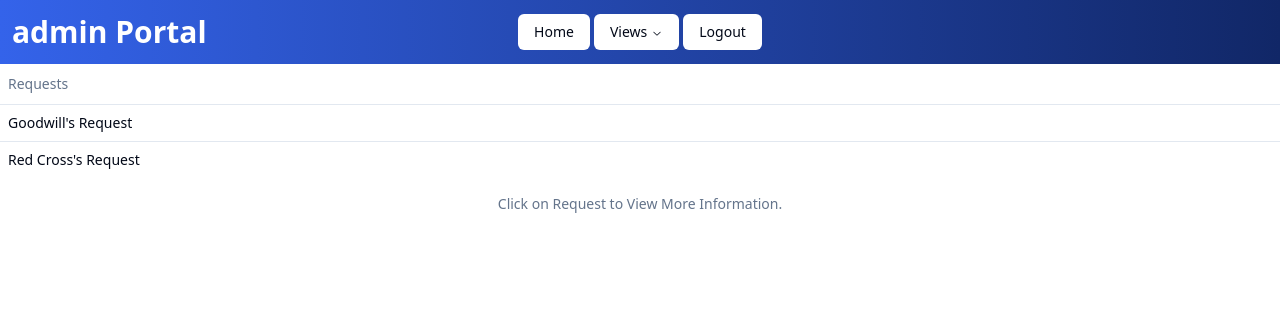
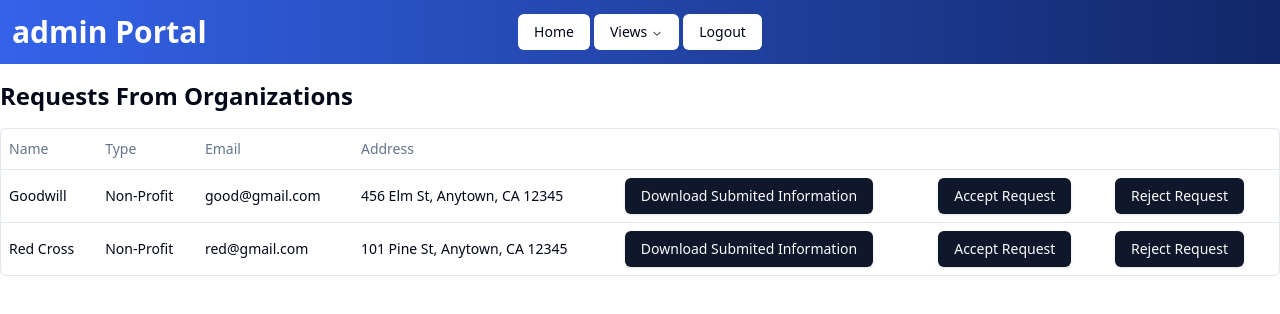
Before and after one commit to DottierDark/TempleSE, a React (Vite) app: page /admin/OrganizationsRequests in a window 1280 px wide. Shown: the top 314 px of the page. Built offline with nearby package versions, Linux system fonts and the light colour scheme.

Commit message:
admin view update

```diff
--- a/src/Pages/Admin/Views/OrganizationRequests.tsx
+++ b/src/Pages/Admin/Views/OrganizationRequests.tsx
@@ -1,75 +1,193 @@
-import { Table ,
+import * as React from "react"
+
+import {
+  CaretSortIcon,
+  ChevronDownIcon,
+  DotsHorizontalIcon,
+} from "@radix-ui/react-icons"
+
+import {
+  ColumnDef,
+  ColumnFiltersState,
+  SortingState,
+  VisibilityState,
+  flexRender,
+  getCoreRowModel,
+  getFilteredRowModel,
+  getPaginationRowModel,
+  getSortedRowModel,
+  useReactTable,
+} from "@tanstack/react-table"
+
+import { Button } from "../../../Components/shadcn/ui/button"
+
+import {
+  DropdownMenu,
+  DropdownMenuCheckboxItem,
+  DropdownMenuContent,
+  DropdownMenuItem,
+  DropdownMenuLabel,
+  DropdownMenuSeparator,
+  DropdownMenuTrigger,
+} from "../../../Components/shadcn/ui/dropdown-menu"
+
+import { Input } from "../../../Components/shadcn/ui/input"
+
+import {
+  Table,
   TableBody,
-    TableCaption,
   TableCell,
-    TableFooter,
   TableHead,
   TableHeader,
-    TableRow }
-    from "../../../Components/shadcn/ui/table";
+  TableRow,
+} from "../../../Components/shadcn/ui/table"
 
-import { useNavigate } from "react-router-dom";
+export type Organization = {
+  name: string;
+  type: string;
+  address:string;
+  email: string;
+};
 
+const data: Organization[] = [
+  {
+    name: "Goodwill",
+    type: "Non-profit",
+    address: "456 Elm St, Anytown, CA 12345",
+    email: "GOOd@gmail.com",
+  },
+  {
+    name: "Red Cross",
+    type: "Non-profit",
+    address: "101 Pine St, Anytown, CA 12345",
+    email: "red@gmail.com",
+  },
 
+];
 
+export const columns: ColumnDef<Organization>[] = [
+  {
+    accessorKey: "name",
+    header: "Name",
+    cell: ({ row }) => (
+      <div className="capitalize">{row.getValue("name")}</div>
+    ),
+  },
+  {
+    accessorKey: "type",
+    header: "Type",
+    cell: ({ row }) => (
+      <div className="capitalize">{row.getValue("type")}</div>
+    ),
+  },
+  {
+    accessorKey: "email",
+    header: "Email",
+    cell: ({ row }) => <div className="lowercase">{row.getValue("email")}</div>,
+  },
+  {
+    accessorKey: "address",
+    header: "Address",
+    cell: ({ row }) => <div>{row.getValue("address")}</div>,
+  },
+  {
+    accessorKey: "actions",
+    header: "",
+    cell: ({ row }) => <div>{<Button>Download Submited Information</Button>}</div>
+  },
+  {
+    accessorKey: "actions",
+    header: "",
+    cell: ({ row }) => <div>{<Button>Accept Request</Button>}</div>
+  },
+  {
+    accessorKey: "actions",
+    header: "",
+    cell: ({ row }) => <div>{<Button>Reject Request</Button>}</div>
+  },
+
+];
 
 export default function OrganizationRequests() {
-
-const navigate = useNavigate();
-
-const handleClick = (category: string) => {
-   navigate(`/admin/${category}`);
-};
-
-const lists = [
-   {
-     View: "Goodwill's Request",
+  const [sorting, setSorting] = React.useState<SortingState>([]);
+  const [columnFilters, setColumnFilters] = React.useState<ColumnFiltersState>(
+    []
+  );
+  const [columnVisibility, setColumnVisibility] =
+    React.useState<VisibilityState>({});
+  const table = useReactTable({
+    data,
+    columns,
+    onSortingChange: setSorting,
+    onColumnFiltersChange: setColumnFilters,
+    getCoreRowModel: getCoreRowModel(),
+    getPaginationRowModel: getPaginationRowModel(),
+    getSortedRowModel: getSortedRowModel(),
+    getFilteredRowModel: getFilteredRowModel(),
+    onColumnVisibilityChange: setColumnVisibility,
+    state: {
+      sorting,
+      columnFilters,
+      columnVisibility,
     },
-   {
-     View: "Red Cross's Request",
-   },
-
- ]
+  });
 
 
   return (
+    <div className="w-full">
+      <div className="flex items-center py-4">
+          <h1 className="text-2xl font-bold">Requests From Organizations</h1>
+      </div>
+
+      <div className="rounded-md border">
         <Table>
-
-       <TableCaption>Click on Request to View More Information.</TableCaption>
-
           <TableHeader>
-
+            {table.getHeaderGroups().map((headerGroup) => (
+              <TableRow key={headerGroup.id}>
+                {headerGroup.headers.map((header) => {
+                  return (
+                    <TableHead key={header.id}>
+                      {header.isPlaceholder
+                        ? null
+                        : flexRender(
+                            header.column.columnDef.header,
+                            header.getContext()
+                          )}
+                    </TableHead>
+                  );
+                })}
+              </TableRow>
+            ))}
+          </TableHeader>
+          <TableBody>
+            {table.getRowModel().rows?.length ? (
+              table.getRowModel().rows.map((row) => (
+                <TableRow
+                  key={row.id}
+                  data-state={row.getIsSelected() && "selected"}
+                >
+                  {row.getVisibleCells().map((cell) => (
+                    <TableCell key={cell.id}>
+                      {flexRender(
+                        cell.column.columnDef.cell,
+                        cell.getContext()
+                      )}
+                    </TableCell>
+                  ))}
+                </TableRow>
+              ))
+            ) : (
               <TableRow>
 
-               <TableHead className="w-[200px]">Requests</TableHead>
+              </TableRow>
+            )}
+          </TableBody>
+        </Table>
+      </div>
+      <div className="flex items-center justify-end space-x-2 py-4">
 
-           </TableRow>
+      </div>
 
-       </TableHeader>
-
-       <TableBody>
-
-           {lists.map((list: { View: string }) => (
-
-               <TableRow key={list.View}>
-                <TableCell className="font-large" onClick={() => {
-                    handleClick("OrganizationRequestsDetails");
-                }}>
-                    {list.View}
-                </TableCell>
-
-
-
-
-               </TableRow>
-           ))}
-       </TableBody>
-
-       <TableFooter>
-
-       </TableFooter>
-
-   </Table>
-)
-
+    </div>
+  );
 }
```
Also changed, not shown: src/Pages/Admin/Views/RegisteredOrganizations.tsx (+12 -10 lines). Lines whose indentation alone changed are shown as unchanged.
